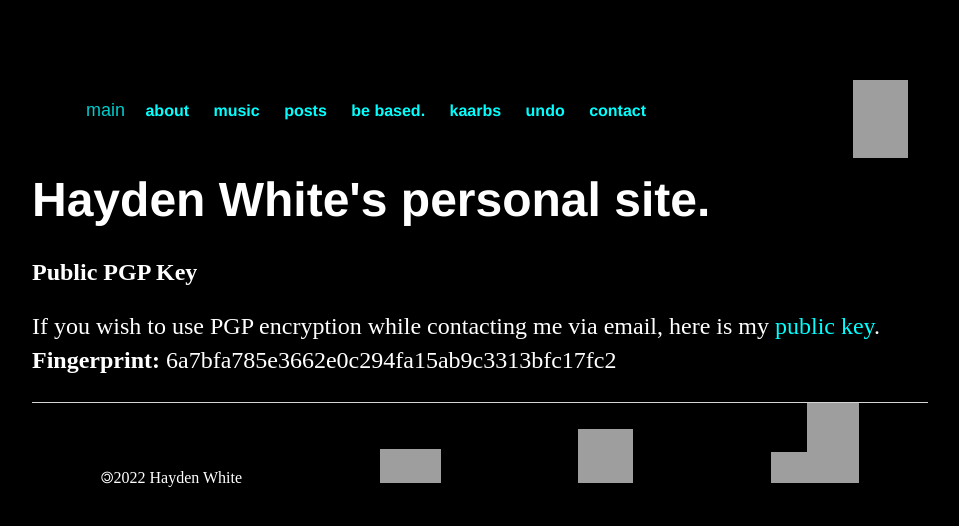
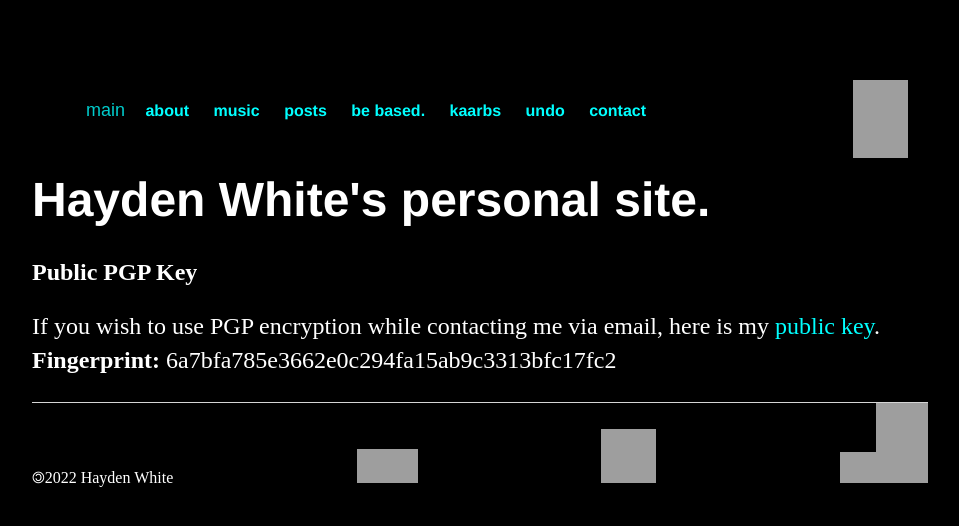
Before and after one commit to whiteVHS/whiteVHS.github.io, a Jekyll site: the page built from pgp/index.html, in a window 1280 px wide. Shown: the top 526 px of the page, without its empty margins (160-1119 px from the left). Built offline with Jekyll 4.4.1, drawn with Linux system fonts in a browser that asks for light colours; grey boxes are pictures that could not be loaded.

Commit message:
Update main.css

```diff
--- a/css/main.css
+++ b/css/main.css
@@ -122,7 +122,6 @@ ul.posts li {
 .footer-css {
 display: flex;
 flex-direction: row;
-float: center;
-justify-content: space-around;
+justify-content: space-between;
 align-items: baseline;
 }
```
